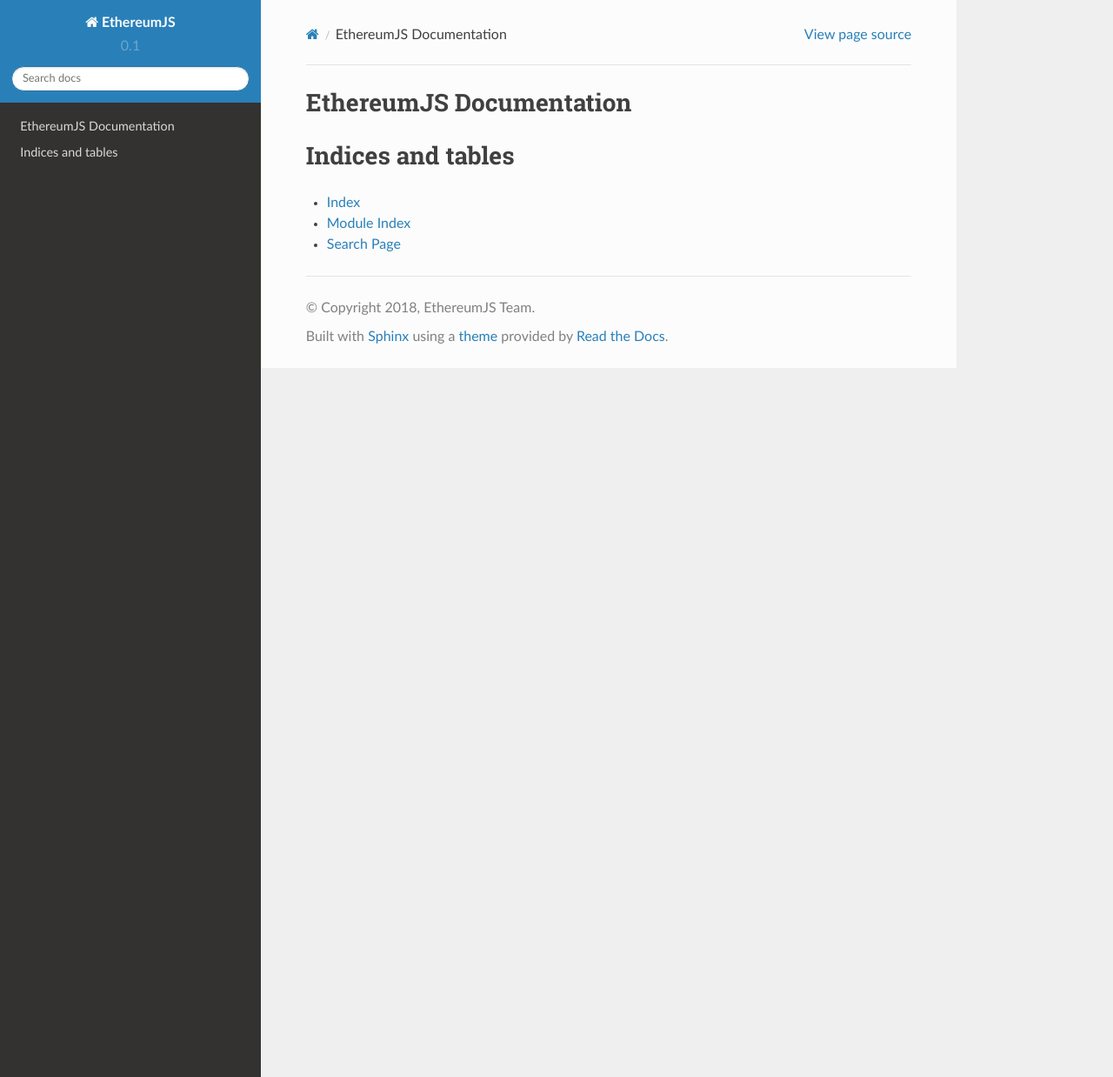
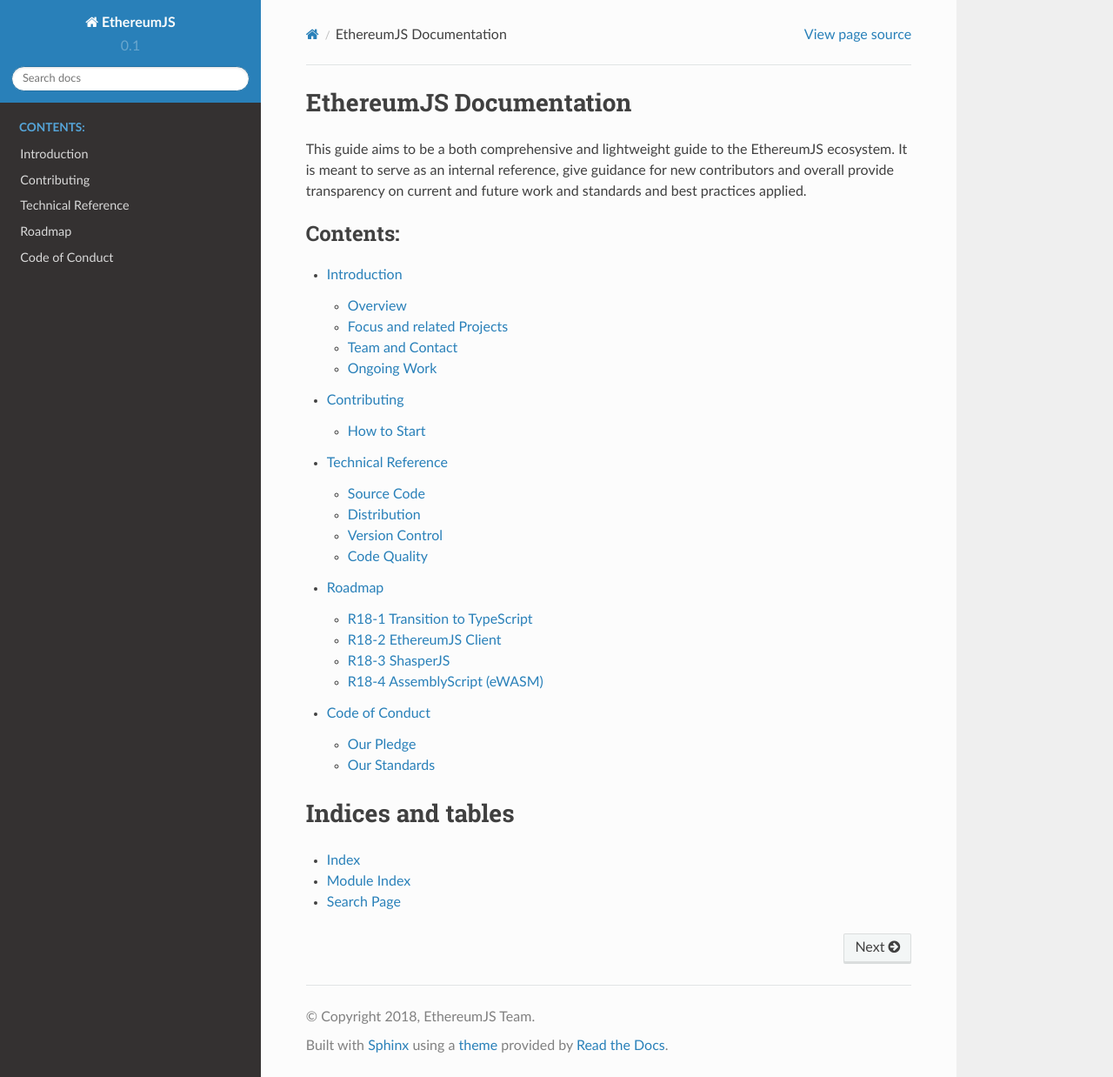
Before and after one commit to ethereumjs/organization, a Sphinx documentation site: the page built from docs/index.rst, in a window 1280 px wide and 1238 px high. Shown: the whole window at 87% size. Built offline with Sphinx 7.4.7 and the Read the Docs theme 2.0.0, drawn with Linux system fonts in a browser that asks for light colours; some of the changed lines change nothing that is shown.

Commit message:
Added content structure for docs, some sample content, finished introduction section

```diff
--- /dev/null
+++ b/docs/code_of_conduct.rst
@@ -0,0 +1,12 @@
+===============
+Code of Conduct
+===============
+
+From Py-EVM: https://py-evm.readthedocs.io/en/latest/code_of_conduct.html
+
+Our Pledge
+==========
+
+
+Our Standards
+=============
--- /dev/null
+++ b/docs/contributing.rst
@@ -0,0 +1,31 @@
+============
+Contributing
+============
+
+Welcoming message
+
+How to Start
+============
+
+
+Start small and expand
+----------------------
+
+
+
+Issue before PR
+---------------
+
+
+
+Describe your Work
+------------------
+
+
+
+
+Think along Testing and Docs
+-----------------------------
+
+
+TODO
--- a/docs/index.rst
+++ b/docs/index.rst
@@ -6,10 +6,20 @@
 EthereumJS Documentation
 ========================
 
+This guide aims to be a both comprehensive and lightweight guide to the
+EthereumJS ecosystem. It is meant to serve as an internal reference, give
+guidance for new contributors and overall provide transparency on current and
+future work and standards and best practices applied.
+
 .. toctree::
    :maxdepth: 2
    :caption: Contents:
 
+   introduction
+   contributing
+   technical
+   roadmap
+   code_of_conduct
 
 
 Indices and tables
--- /dev/null
+++ b/docs/introduction.rst
@@ -0,0 +1,171 @@
+============
+Introduction
+============
+
+Overview
+========
+
+``EthereumJS`` is the **JavaScript / TypeScript** project within the **Ethereum
+Foundation**. Work is mainly done within the following GitHub organization:
+
+- https://github.com/ethereumjs
+
+There are currently over 20 active repositories, most (with some exceptions like
+`keythereum <https://github.com/ethereumjs/keythereum>`_ or
+`ethrpc <https://github.com/ethereumjs/ethrpc>`_) managed by the EF team.
+Some central libraries are an implementation of the Ethereum
+`Virtual Machine <https://github.com/ethereumjs/ethereumjs-vm>`_, our
+`Client <https://github.com/ethereumjs/ethereumjs-client>`_ project and
+implementations of the `Merkle Patricia Tree <https://github.com/ethereumjs/merkle-patricia-tree>`_
+data structure or the `devp2p <https://github.com/ethereumjs/ethereumjs-devp2p>`_
+networking stack.
+
+Have a look at the overview page linked above to get an impression what
+is currently being worked on as well as other libraries available.
+
+Focus and related Projects
+==========================
+
+Main focus of ``EthereumJS`` is to provide high-quality and robust implementations
+of *core Ethereum infrastructure technologies* (virtual machine), *protocols* (devp2p)
+and *data structures* (merkle tree).
+
+Other related projects you might want to check out as well are e.g.:
+
+- `web3.js <https://github.com/ethereum/web3.js/>`_ (Ethereum JavaScript API)
+- `ethers.js <https://github.com/ethers-io/ethers.js>`_ (Ethereum Wallet implementation and library)
+- `Truffle <https://github.com/trufflesuite>`_  (Development Framework)
+- `embark <https://github.com/embark-framework/embark>`_ (dApp Framework)
+- `Remix <https://github.com/ethereum/remix>`_ (https://github.com/ethereum/remix)
+
+Most of the projects above also make use of some of our base-layer libraries.
+``EthereumJS`` libraries are also used by various other actors within the ecosystem
+like MetaMask, 0x or Augur.
+
+Team and Contact
+================
+
+``EthereumJS`` is a strongly community-driven project and the active team is
+regarded as the sum of people actively contributing to the
+libraries. Some people are also hired by the Ethereum Foundation to
+provide a somewhat more solid ground on ongoing development and having people
+with in-depth knowledge as steady contact persons for the libraries.
+
+For technical questions as well as getting in touch you can use our ``Gitter``
+channel:
+
+- https://gitter.im/ethereum/ethereumjs
+
+Organizational questions are centered and discussed on the ``organization`` repo:
+
+- https://github.com/ethereumjs/organization
+
+
+Ongoing Work
+============
+
+The following is an overview on ongoing work tasks to get an idea on the current
+focus of work. This is also serving internal accounting purposes.
+
+.. note::
+   This list is focussing on reoccuring work tasks, for an overview on
+   dedicated new projects have a look at the :ref:`roadmap` section.
+
+
+W1 - Virtual Machine Development
+--------------------------------
+
+One strong emphasis of ``EthereumJS`` work is on maintaining and further developing
+a robust and up-to-date JavaScript virtual machine
+implementation (`ethereumjs-vm <https://github.com/ethereumjs/ethereumjs-vm>`_).
+
+Main tasks around this are:
+
+- Updating the VM on new hardforks
+- Targeting compliance with the latest `consensus test suite <https://github.com/ethereum/tests>`_ releases
+- Implementing feature requests from the community (Truffle, Remix, others), e.g. to provide better debugging functionalities
+- Ongoing refactoring work to open up new use cases
+
+W2 - Library Modernization
+--------------------------
+
+``EthereumJS`` libraries provide robust and solid implementations surving the
+dedicated purposes, but code and API on many libraries lacks a bit behind
+regarding modern, well-to-read and easy to use JavaScript features.
+
+There is an ongoing effort to modernize the libraries, this nevertheless takes
+time to not introduce new bugs or break existing APIs.
+
+Currently there is a focus on (you are very much invited to help :-)):
+
+- Using ``ES6`` classes for structuring library components
+- JavaScript ``Promise`` based interfaces (in contrast to ``callback`` logic)
+- Updating on security improving language features (block-scoped variables,...)
+- Improving on code readability (destructuring of objects,...)
+
+.. note::
+   Complementary to this work is the task of establishing a robust transpilation
+   process with tools like ``babel`` and others to make sure that our libraries
+   are usable in environments where modern JS language features are not yet available
+
+W3 - Bug Fixes and Maintenance
+------------------------------
+
+``EthereumJS`` libraries are widely used in production - often in security-sensitive
+contexts - and there is an ongoing effort to keep libraries up-to-date and secure.
+
+Main tasks around this:
+
+- Fix bugs reported by the community in a timely fashion
+- Keep library dependencies up-to-date
+- Adopt libraries to various user work environments and build pipelines (browser, React,...)
+- Be responsive to feature requests from the community
+
+W4 - Testing and CI
+-------------------
+
+To provide a high level of reliable we target a high test coverage on all of our
+libraries and writing new tests and integrate these in the everyday work process
+(CI) is an ongoing effort.
+
+Efforts include:
+
+- Improve test coverage for library APIs
+- Add and maintain integration tests (with a focus on browser testing)
+- Integrate test runs / coverage reports into CI process
+- Benchmark libraries, performance improvements for both library execution and tests
+
+
+W5 - Community Work
+-------------------
+
+There is a high level of engagement from the community with the different
+``EthereumJS`` libraries and there are countless examples for both evolutionary
+updates as well as high-quality and broadly scoped feature contributions from
+the community.
+
+We are determined to put substantial ressources here to further support
+exchange with and engagement from the community.
+
+Related tasks are:
+
+- Help onboard new contributors, give introductory guidance
+- Review of Pull Requests
+- Accompany community development work
+- Management and structuring of issues and PRs
+- Responsiveness on communication channels
+
+W6 - Accessibility
+------------------
+
+Very much related to the community efforts (W5) is the goal of making libraries
+generally as easily approachable as possible and so to lower the barrier to
+engage and minimize the need to to do one-to-one explanations on how things work.
+
+Tasks include:
+
+- Provide up-to-date and consistent ``API`` documentation
+- Instructions on environment setup and installation, developer docs
+- Easy to recreate and up-to-date examples in ``README``
+- Common standards and standard documentation (these docs :-)) whenever possible
+- Easy to understand, modular and documented source code
--- /dev/null
+++ b/docs/roadmap.rst
@@ -0,0 +1,49 @@
+.. _roadmap:
+
+=======
+Roadmap
+=======
+
+
+R18-1 Transition to TypeScript
+==============================
+
+There is currently a transition of EthereumJS libraries from JavaScript to
+`TypeScript <https://www.typescriptlang.org/>`_ in the works. This is a somewhat
+larger effort since it not only requires significant updates to the source code
+but also comes with changes to the toolchain (e.g. regarding testing, code
+analysis (linting) and formatting) on all libraries transitioned. This fact
+nevertheless is an opportunity to rethink parts of tooling and systematically
+introduce improved procedures along the way.
+
+Bringing type safety to the EthereumJS libraries should bring large mid-term
+benefits regarding overall security and robustness of the libraries.
+
+Timeline
+--------
+
+- ``November 2018``: Ad-hoc team, tooling discussion, kick-off at Devcon4
+- ``December 2018``: First reference implementation (`RLP library <https://github.com/ethereumjs/rlp/pull/37>`_), toolchain best practices draft
+- ``February 2019``: Three more completed transitions, stable toolchain
+- ``May 2019``: All major transitions completed, including ``VM``, ``merkle-patricia-tree`` libraries
+
+R18-2 EthereumJS Client
+=======================
+
+TODO
+
+Timeline
+--------
+
+TODO
+
+R18-3 ShasperJS
+================
+
+TODO
+
+
+R18-4 AssemblyScript (eWASM)
+============================
+
+TODO
--- /dev/null
+++ b/docs/technical.rst
@@ -0,0 +1,68 @@
+===================
+Technical Reference
+===================
+
+This guide gives an overview on common practices and technical standards
+around the work on ``EthereumJS`` libraries.
+
+
+Source Code
+===========
+
+Language Versions
+-----------------
+
+TypeScript, JavaScript
+
+Linting
+-------
+
+
+Code Formatting
+---------------
+
+
+
+Distribution
+============
+
+Transpilation
+-------------
+
+
+Browser Compatibility
+---------------------
+
+
+Releases
+--------
+
+
+Version Control
+===============
+
+Git
+
+Branching Model
+---------------
+
+
+Pull Requests
+-------------
+
+
+
+
+Code Quality
+============
+
+Testing
+-------
+
+
+Continuous Integration (CI)
+---------------------------
+
+
+Documentation
+-------------
```
